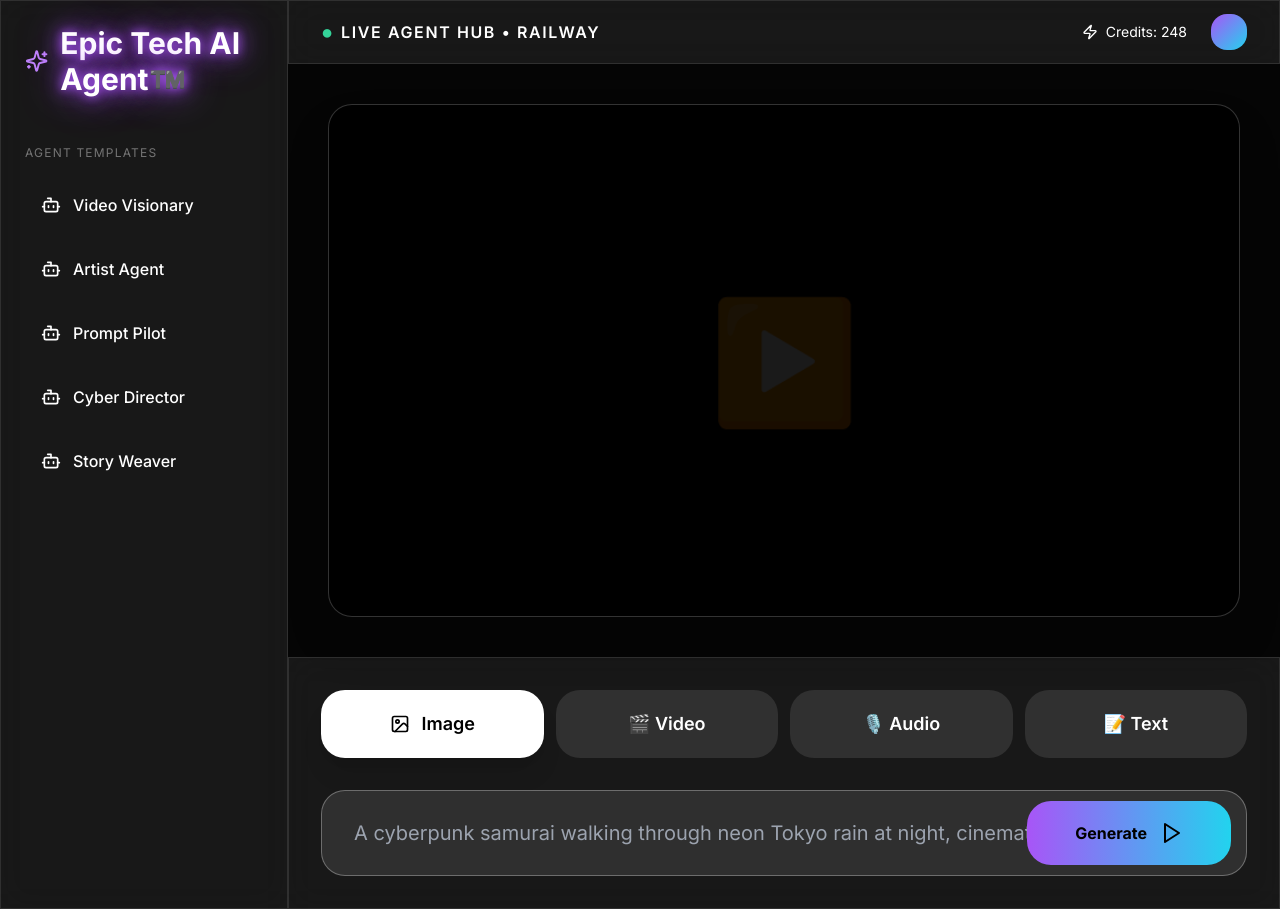
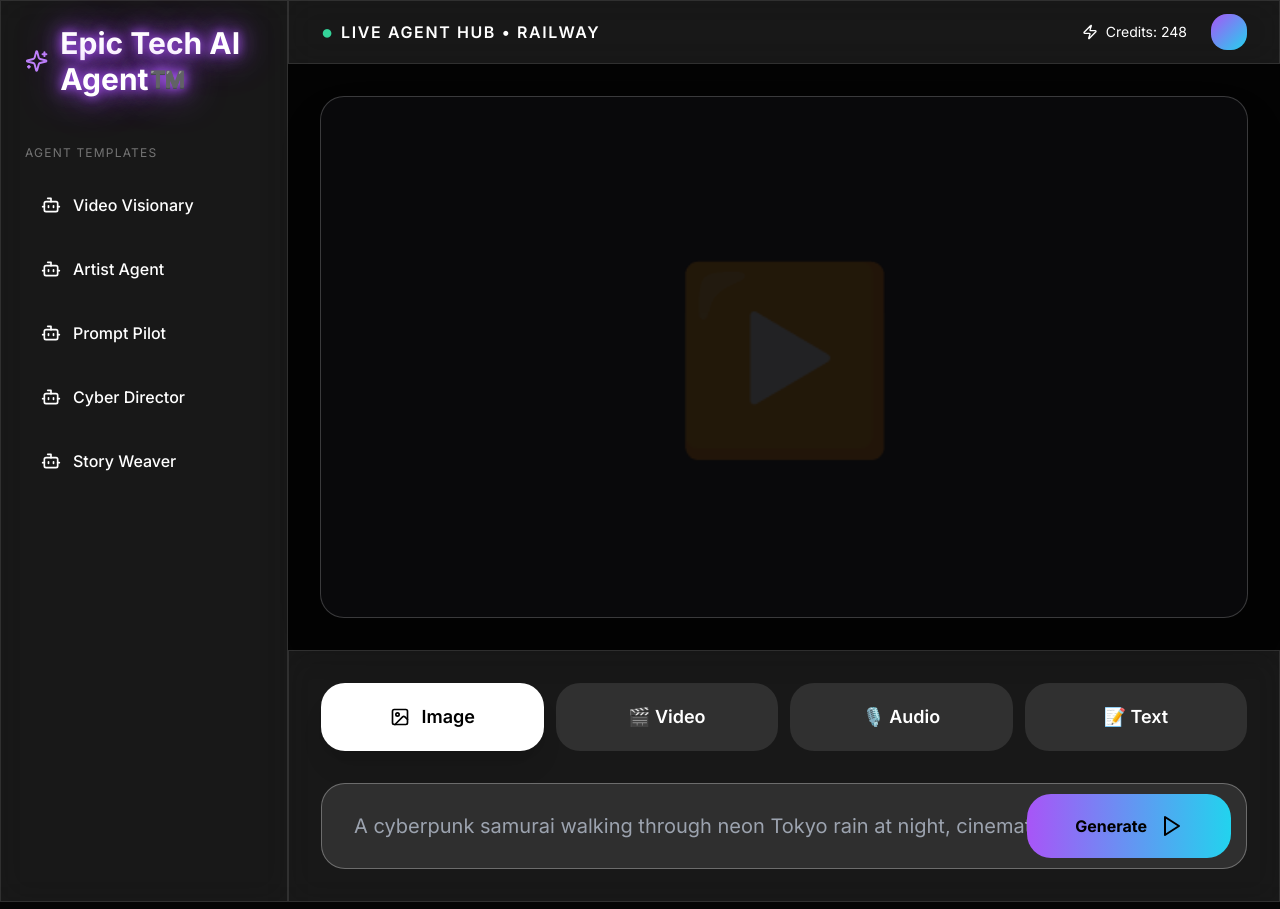
Before and after one commit to Sm0k367/epic-tech-platform, a Next.js app: page / in a window 1280 px wide. Built offline with nearby package versions, Linux system fonts and the light colour scheme; no server answers; what @fal-ai/client would draw is missing.

Commit message:
Update page.tsx

```diff
--- a/app/page.tsx
+++ b/app/page.tsx
@@ -9,10 +9,11 @@ export default function Home() {
   const [prompt, setPrompt] = useState('');
   const [isGenerating, setIsGenerating] = useState(false);
   const [generatedImage, setGeneratedImage] = useState<string | null>(null);
-  const [mode, setMode] = useState<'video' | 'image' | 'audio' | 'text'>('image');
+  const [mode, setMode] = useState<'image' | 'video' | 'audio' | 'text'>('image');
 
   const handleGenerate = async () => {
     if (!prompt.trim()) return;
+
     setIsGenerating(true);
     setGeneratedImage(null);
 
@@ -21,7 +22,7 @@ export default function Home() {
     if (result.success && result.imageUrl) {
       setGeneratedImage(result.imageUrl);
     } else {
-      alert('Generation failed: ' + result.error);
+      alert('Failed to generate image: ' + (result.error || 'Unknown error'));
     }
 
     setIsGenerating(false);
@@ -29,7 +30,7 @@ export default function Home() {
 
   return (
     <div className="min-h-screen bg-[#050505] text-white flex overflow-hidden">
-      {/* Sidebar */}
+      {/* LEFT SIDEBAR */}
       <div className="w-72 border-r border-white/10 p-6 glass flex flex-col">
         <div className="flex items-center gap-3 mb-12">
           <Sparkles className="w-9 h-9 text-purple-400" />
@@ -39,7 +40,11 @@ export default function Home() {
         <h2 className="uppercase text-xs tracking-widest text-white/40 mb-4">Agent Templates</h2>
         <div className="space-y-2 flex-1">
           {['Video Visionary', 'Artist Agent', 'Prompt Pilot', 'Cyber Director', 'Story Weaver'].map((name) => (
-            <motion.div key={name} whileHover={{ x: 10 }} className="flex items-center gap-3 px-4 py-4 rounded-3xl hover:bg-white/10 cursor-pointer">
+            <motion.div
+              key={name}
+              whileHover={{ x: 10 }}
+              className="flex items-center gap-3 px-4 py-4 rounded-3xl hover:bg-white/10 cursor-pointer transition-all"
+            >
               <Bot className="w-5 h-5" />
               <span className="font-medium">{name}</span>
             </motion.div>
@@ -47,8 +52,9 @@ export default function Home() {
         </div>
       </div>
 
-      {/* Main Area */}
+      {/* MAIN CONTENT */}
       <div className="flex-1 flex flex-col">
+        {/* TOP BAR */}
         <div className="h-16 border-b border-white/10 flex items-center px-8 glass">
           <div className="flex items-center gap-2">
             <span className="text-emerald-400 text-xl">●</span>
@@ -63,24 +69,34 @@ export default function Home() {
           </div>
         </div>
 
-        {/* Preview */}
-        <div className="flex-1 p-10 flex items-center justify-center">
-          <motion.div className="w-full max-w-5xl aspect-video bg-black rounded-3xl overflow-hidden shadow-2xl border border-white/20 relative">
+        {/* PREVIEW AREA - BIGGER & BETTER */}
+        <div className="flex-1 p-8 flex items-center justify-center bg-black/40">
+          <motion.div
+            initial={{ opacity: 0, scale: 0.95 }}
+            animate={{ opacity: 1, scale: 1 }}
+            className="w-full max-w-6xl aspect-video bg-zinc-950 rounded-3xl overflow-hidden shadow-2xl border border-white/20 relative"
+          >
             {generatedImage ? (
-              <img src={generatedImage} alt="Generated" className="w-full h-full object-cover" />
+              <img
+                src={generatedImage}
+                alt="Generated"
+                className="w-full h-full object-cover"
+              />
             ) : isGenerating ? (
-              <div className="absolute inset-0 flex flex-col items-center justify-center">
+              <div className="absolute inset-0 flex flex-col items-center justify-center bg-black/70">
                 <div className="w-20 h-20 border-4 border-purple-400 border-t-transparent rounded-full animate-spin mb-6"></div>
                 <p className="text-2xl font-medium">Generating with Flux Pro...</p>
-                <p className="text-white/60 mt-2">Real-time • fal.ai</p>
+                <p className="text-purple-400 mt-2">fal.ai • Real-time</p>
               </div>
             ) : (
-              <div className="absolute inset-0 flex items-center justify-center text-[120px] text-white/10">▶️</div>
+              <div className="absolute inset-0 flex items-center justify-center">
+                <div className="text-[180px] text-white/10">▶️</div>
+              </div>
             )}
           </motion.div>
         </div>
 
-        {/* Controls */}
+        {/* CONTROLS */}
         <div className="p-8 border-t border-white/10 glass">
           <div className="flex gap-3 mb-8">
             {[
@@ -107,12 +123,12 @@ export default function Home() {
               value={prompt}
               onChange={(e) => setPrompt(e.target.value)}
               placeholder="A cyberpunk samurai walking through neon Tokyo rain at night, cinematic lighting..."
-              className="w-full bg-white/10 border border-white/30 focus:border-purple-400 rounded-3xl px-8 py-7 text-xl outline-none"
+              className="w-full bg-white/10 border border-white/30 focus:border-purple-400 rounded-3xl px-8 py-7 text-xl outline-none transition-all"
             />
             <button
               onClick={handleGenerate}
               disabled={isGenerating}
-              className="absolute right-4 top-1/2 -translate-y-1/2 bg-gradient-to-r from-purple-500 to-cyan-400 text-black font-bold px-12 py-5 rounded-3xl flex items-center gap-3 hover:scale-105 transition-all"
+              className="absolute right-4 top-1/2 -translate-y-1/2 bg-gradient-to-r from-purple-500 to-cyan-400 hover:from-purple-600 hover:to-cyan-500 text-black font-bold px-12 py-5 rounded-3xl flex items-center gap-3 transition-all disabled:opacity-70"
             >
               {isGenerating ? 'Generating...' : 'Generate'}
               <Play className="w-6 h-6" />
```
